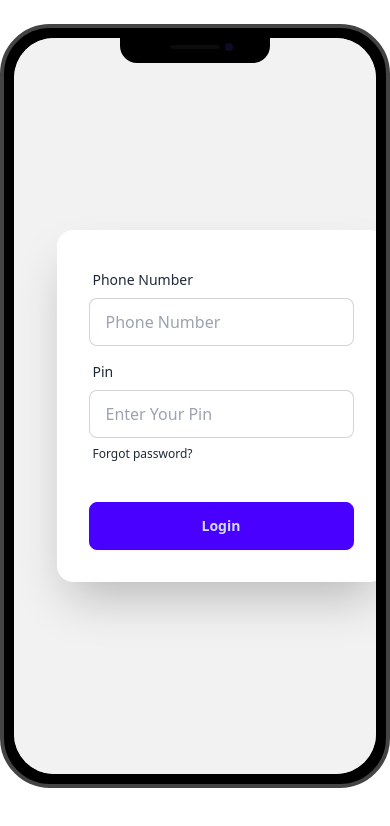
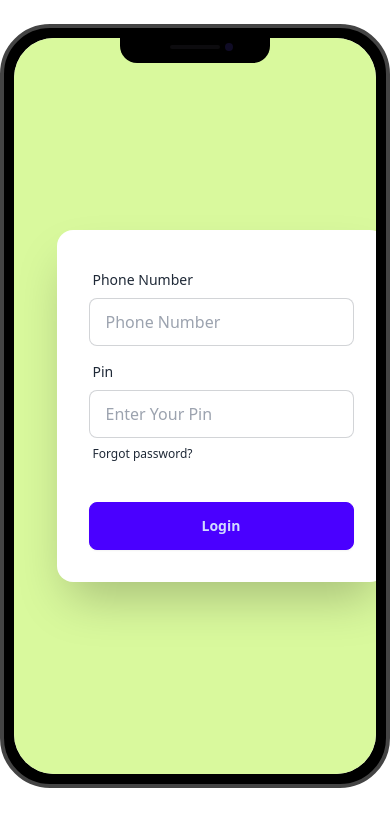
Before and after one commit to inzamulhaque1/Payoo-MFS, a plain HTML site: page index.html in a window 390 px wide. Drawn offline with nearby package versions, Linux system fonts and the light colour scheme.

Commit message:
responsive

```diff
--- a/index.html
+++ b/index.html
@@ -18,9 +18,12 @@
             <div class="display">
                 <div class="artboard artboard-demo phone-3">
 
-                    <div class="hero bg-base-200 min-h-screen">
+                    <div class="hero bg-lime-200 min-h-screen flex justify-center">
+
                         <div class="hero-content ">
+
                             <div class="card bg-base-100 w-full max-w-sm shrink-0 shadow-2xl">
+
                                 <form class="card-body">
                                     <div class="form-control">
                                         <label class="label">
```
